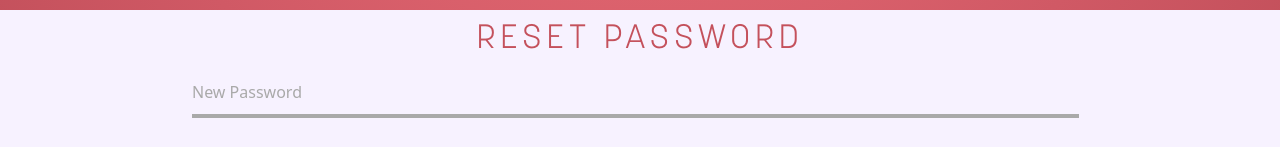
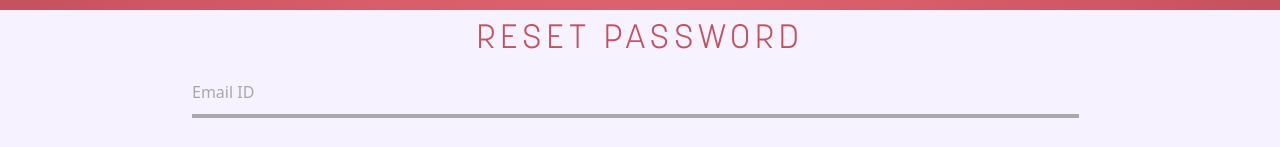
Before and after one commit to abhijeetaman007/Revels-Dashboard, a React (Create React App) app in the folder client/: page /forgetpass/1 in a window 1280 px wide. Shown: the part 790-937 px from the top of the page. Built offline with nearby package versions, Linux system fonts and the light colour scheme; no server answers.

Commit message:
integrated password routes

```diff
--- a/client/src/App.js
+++ b/client/src/App.js
@@ -77,15 +77,6 @@ function App() {
               path="/forgetpass/:passtoken"
               element={<ResetPassword />}
             />
-            <Route
-              exact
-              path="/resetpassword"
-              element={
-                // <PrivateRoute>
-                <ResetPassword />
-                // </PrivateRoute>
-              }
-            />
             {/* <Route path="/admin/:category" element={}/> */}
             {/* <Route path="/admin/SYSADMIN" element={}/> */}
           </Routes>
--- a/client/src/components/ForgotPassword.js
+++ b/client/src/components/ForgotPassword.js
@@ -1,13 +1,15 @@
 import axios from "axios";
 import React, { useState } from "react";
 import toast from "react-hot-toast";
-import { TOKEN_ID } from "../utils/constants";
+import { useNavigate } from "react-router";
 
 const ForgotPassword = () => {
-    const [email, setEmail] = useState("parthivmenon01@gmail.com")
+    const [email, setEmail] = useState("");
+    const navigate = useNavigate();
 
     // function to handle forgot password
-    const handleForgotPassword = async () => {
+    const handleForgotPassword = async (e) => {
+        e.preventDefault();
         const toastId = toast.loading("Loading...");
         if(email !== "") {
             try {
@@ -15,7 +17,7 @@ const ForgotPassword = () => {
                     = await axios.post(
                         "/api/user/forgetpass",
                         { email: email }
-                    )
+                    );
                 if(res.data.success) {
                     toast.success(res.data.msg, { position: "bottom-center", id: toastId });
                 } else {
@@ -37,11 +39,11 @@ const ForgotPassword = () => {
             <form className="auth-form">
                 <div className="user-box">
                   <input
-                    type="password"
+                    type="email"
                     name=""
                     autoComplete="off"
                     required
-                    // onChange={(e) => setPassword(e.target.value.trim())}
+                    onChange={(e) => setEmail(e.target.value.trim())}
                     maxLength={100}
                   />
                   <label>Registered Email ID</label>
--- a/client/src/context/AuthContext.js
+++ b/client/src/context/AuthContext.js
@@ -24,7 +24,7 @@ export default function AuthProvider({ children }) {
           },
         });
         if (res.data.success) {
-          setUser(res.data.data);
+          setUser(res.data);
           setLoading(false);
           navigate('/dashboard/events');
         }
--- a/client/src/pages/ResetPassword.js
+++ b/client/src/pages/ResetPassword.js
@@ -1,24 +1,18 @@
 import React, { useEffect, useState } from 'react';
 import { useAuth } from "./../context/AuthContext";
-import { useNavigate } from 'react-router-dom';
+import { useNavigate, useParams } from 'react-router-dom';
 import toast from "react-hot-toast";
 import './AuthPages/Auth.css';
 import axios from 'axios';
 
 const ResetPassword = () => {
-  const auth = useAuth();
   const navigate = useNavigate();
+  const params = useParams();
 
+  const passToken = params.passToken;
+  const [email, setEmail] = useState("");
   const [password, setPassword] = useState("");
   const [confirmPass, setConfirmPass] = useState("");
-
-  useEffect(() => {
-    if (!auth.loading) {
-      if (auth.user) {
-        navigate('/dashboard/profile');
-      }
-    }
-  }, [auth.loading]);
 
   const validateForm = (toastId) => {
     if(password === "" || confirmPass === "") {
@@ -40,12 +34,19 @@ const ResetPassword = () => {
         // change API call route
         const res
             = await axios.post(
-                "/"
+                "/api/user/forgetpass/verify", {
+                  email,
+                  token: passToken,
+                  newPassword: password
+                }
             );
-        if(res.success) {
-            toast.success("Password reset successfully", { id: toastId });
+        if(res.data.success) {
+          toast.success("Password reset successfully", { position: "bottom-center", id: toastId });
+          setTimeout(() => {
+            navigate("/login");
+          }, 3000)
         } else {
-            toast.error("Password reset error", { id: toastId });
+          toast.error("Password reset error", { id: toastId });
         }
       } catch (error) {
         toast.error("Sorry! An error occurred. Please try again later!", {
@@ -64,6 +65,17 @@ const ResetPassword = () => {
             <div className="form-wrapper">
                 <h2 className="font-light auth-heading">RESET PASSWORD</h2>
                 <form className="auth-form">
+                    <div className="user-box">
+                      <input
+                        type="email"
+                        name=""
+                        autoComplete="off"
+                        required
+                        onChange={(e) => setEmail(e.target.value.trim())}
+                        maxLength={100}
+                      />
+                      <label>Email ID</label>
+                    </div>
                     <div className="user-box">
                       <input
                         type="password"
```
